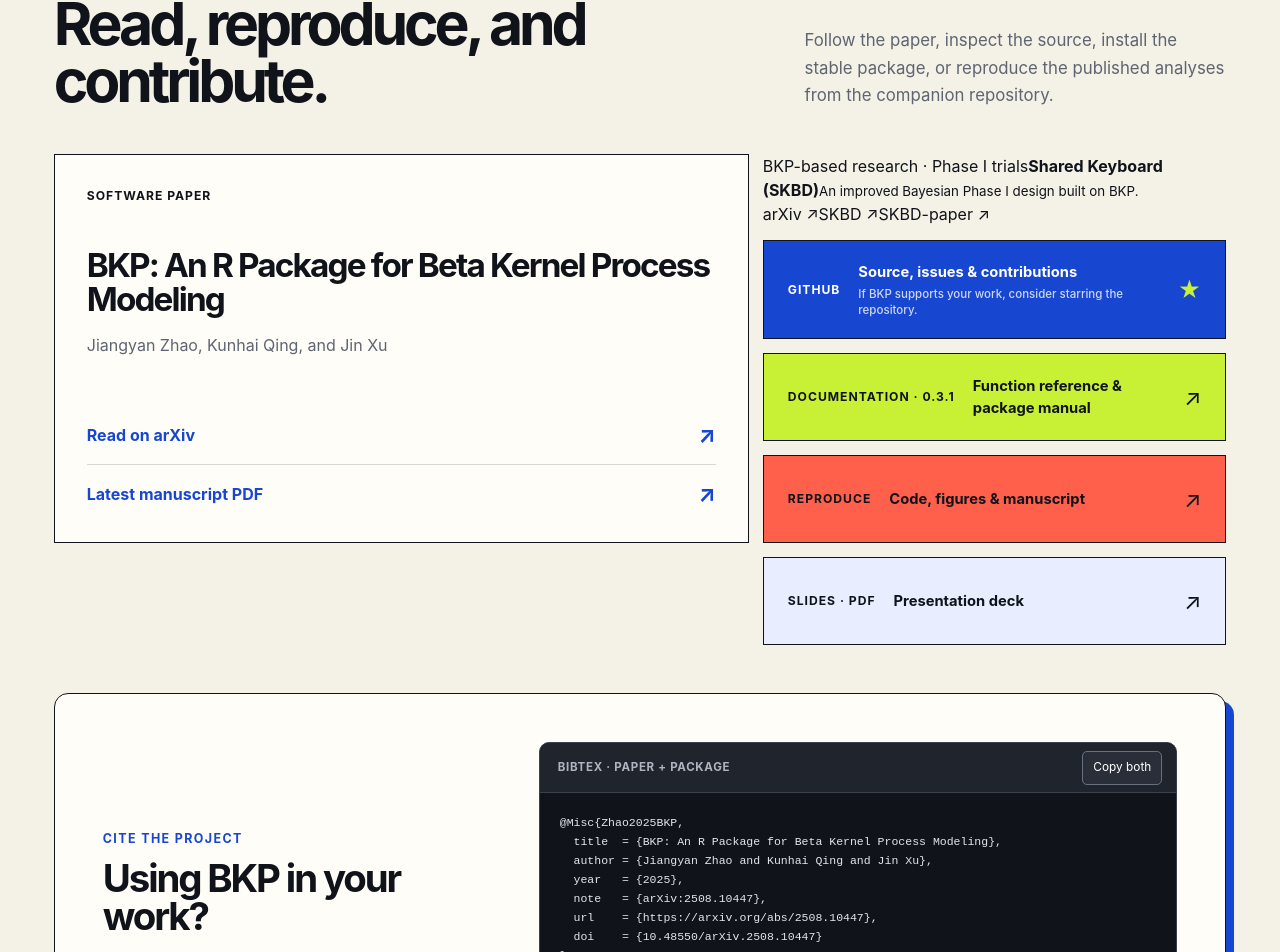
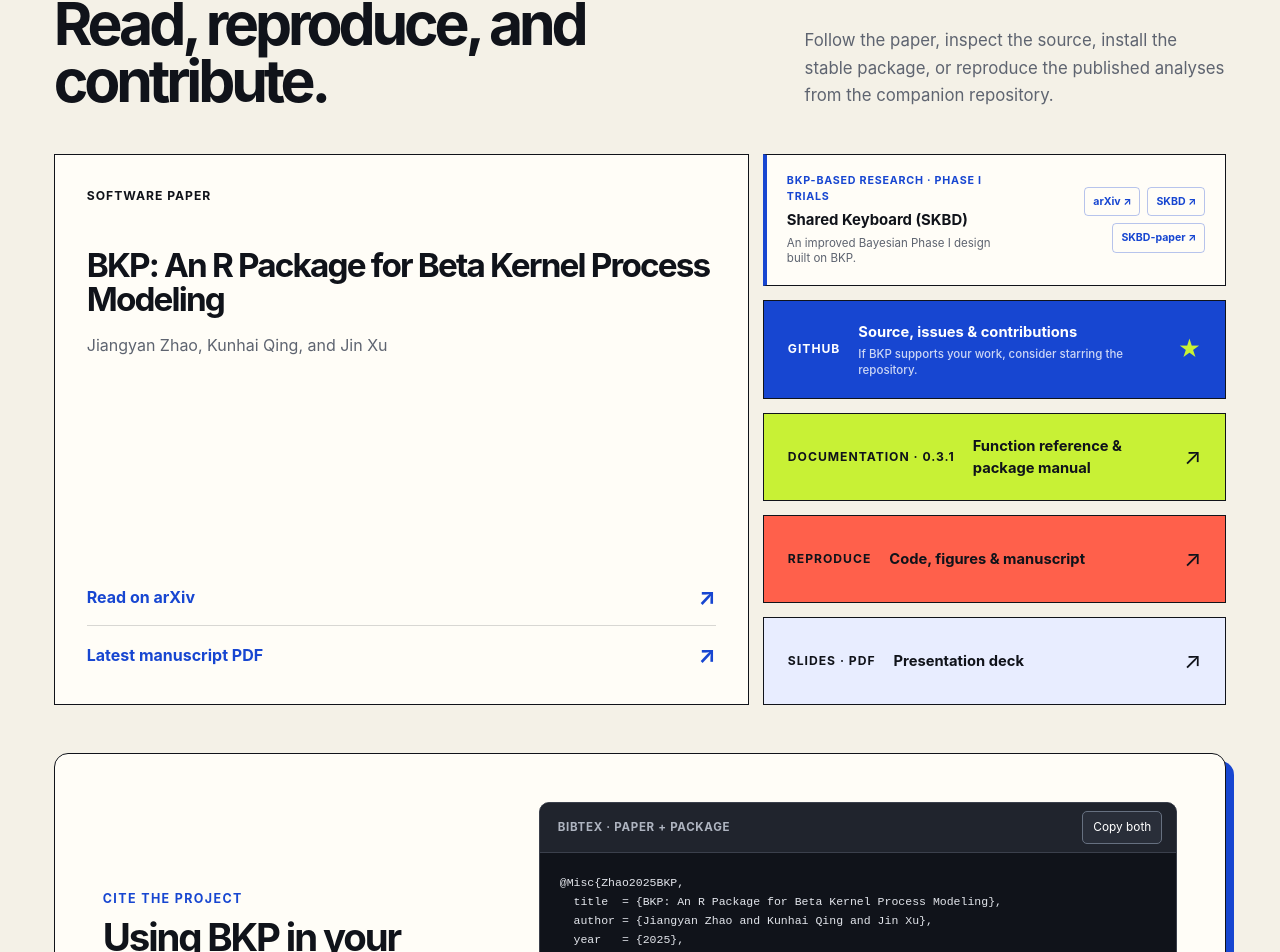
Before and after one commit to Jiangyan-Zhao/BKP-website, a React (Vite) app: page / in a window 1280 px wide. Shown: the part 5446-6398 px from the top of the page. Built offline with nearby package versions, Linux system fonts and the light colour scheme.

Commit message:
Style compact SKBD research resource

```diff
--- a/src/styles.css
+++ b/src/styles.css
@@ -935,11 +935,14 @@ a:focus-visible { outline: 3px solid var(--lime); outline-offset: 3px; }
   align-content: start;
   gap: 14px;
 }
-.resources-section .paper-card { grid-column: 1; grid-row: 1 / span 4; }
+.resources-section .paper-card { grid-column: 1; grid-row: 1 / span 5; }
+.resources-section .research-card,
 .resources-section .resource-card { grid-column: 2; }
 .paper-card,
+.research-card,
 .resource-card { border: 1.5px solid var(--ink); transition: transform 160ms ease, box-shadow 160ms ease; }
 .paper-card:hover,
+.research-card:hover,
 .resource-card:hover { transform: translate(-3px, -3px); box-shadow: 6px 6px 0 var(--ink); }
 .paper-card { display: flex; min-height: 310px; flex-direction: column; padding: 32px; background: var(--card); }
 .resource-type,
@@ -958,6 +961,45 @@ a:focus-visible { outline: 3px solid var(--lime); outline-offset: 3px; }
 .paper-card-links a + a { padding-top: 12px; border-top: 1px solid rgba(16, 19, 26, 0.16); }
 .paper-card-links a:hover { text-decoration: underline; }
 .paper-card i, .resource-card i { font-style: normal; font-size: 1.4rem; }
+.research-card {
+  display: grid;
+  grid-template-columns: minmax(0, 1fr) auto;
+  gap: 16px;
+  align-items: center;
+  min-height: 112px;
+  padding: 18px 20px;
+  border-left: 4px solid var(--blue);
+  background: var(--card);
+}
+.research-card-copy { display: grid; gap: 4px; min-width: 0; }
+.research-card-copy span {
+  color: var(--blue);
+  font-family: var(--font-geist-mono), monospace;
+  font-size: 0.67rem;
+  font-weight: 750;
+  letter-spacing: 0.07em;
+  text-transform: uppercase;
+}
+.research-card-copy b { font-size: 0.93rem; }
+.research-card-copy small { color: var(--muted); font-size: 0.72rem; line-height: 1.35; }
+.research-card-links {
+  display: flex;
+  flex-wrap: wrap;
+  justify-content: flex-end;
+  gap: 7px;
+  max-width: 190px;
+}
+.research-card-links a {
+  padding: 6px 8px;
+  border: 1px solid rgba(31, 76, 211, 0.32);
+  border-radius: 4px;
+  color: var(--blue);
+  font-family: var(--font-geist-mono), monospace;
+  font-size: 0.66rem;
+  font-weight: 720;
+  white-space: nowrap;
+}
+.research-card-links a:hover { border-color: var(--blue); background: var(--blue-soft); }
 .resource-card { display: grid; grid-template-columns: auto 1fr auto; gap: 18px; align-items: center; min-height: 88px; padding: 20px 24px; }
 .resource-card.blue { background: var(--blue); color: white; }
 .resource-card.lime { background: var(--lime); }
@@ -1169,8 +1211,11 @@ footer a:hover { color: var(--blue); }
   .example-tabs button:last-child { border-bottom: 0; }
   .resource-stack { grid-template-columns: 1fr; }
   .resources-section .paper-card,
+  .resources-section .research-card,
   .resources-section .resource-card { grid-column: auto; }
   .resources-section .paper-card { grid-row: auto; }
+  .research-card { grid-template-columns: 1fr; }
+  .research-card-links { justify-content: flex-start; max-width: none; }
   .citation-panel { grid-template-columns: 1fr; }
   footer { grid-template-columns: auto 1fr; }
   footer > div { grid-column: 1 / -1; }
```
